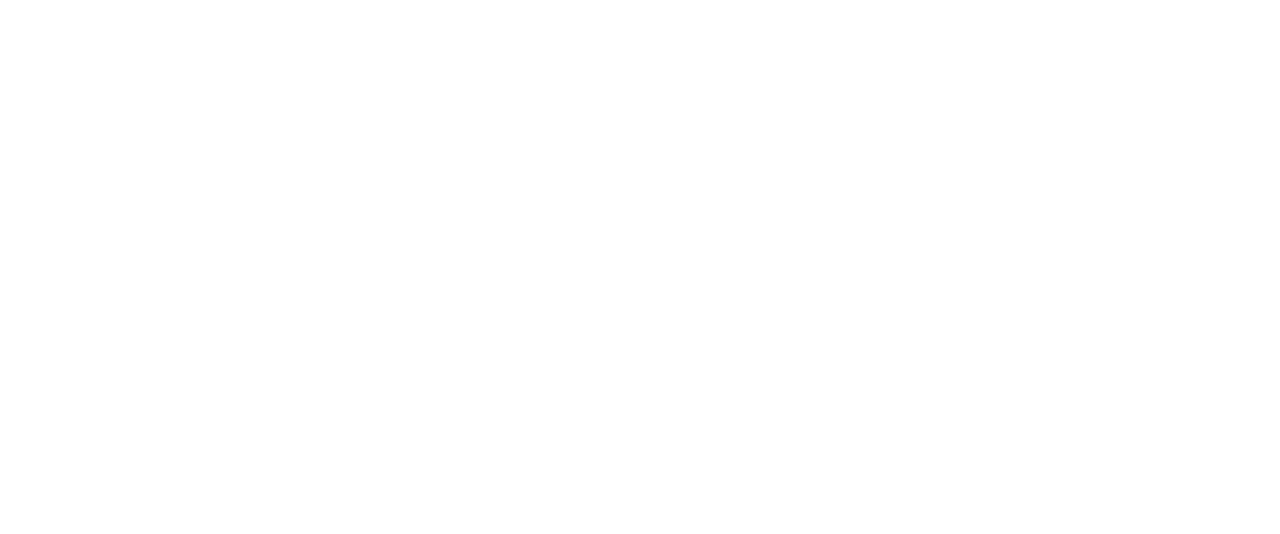
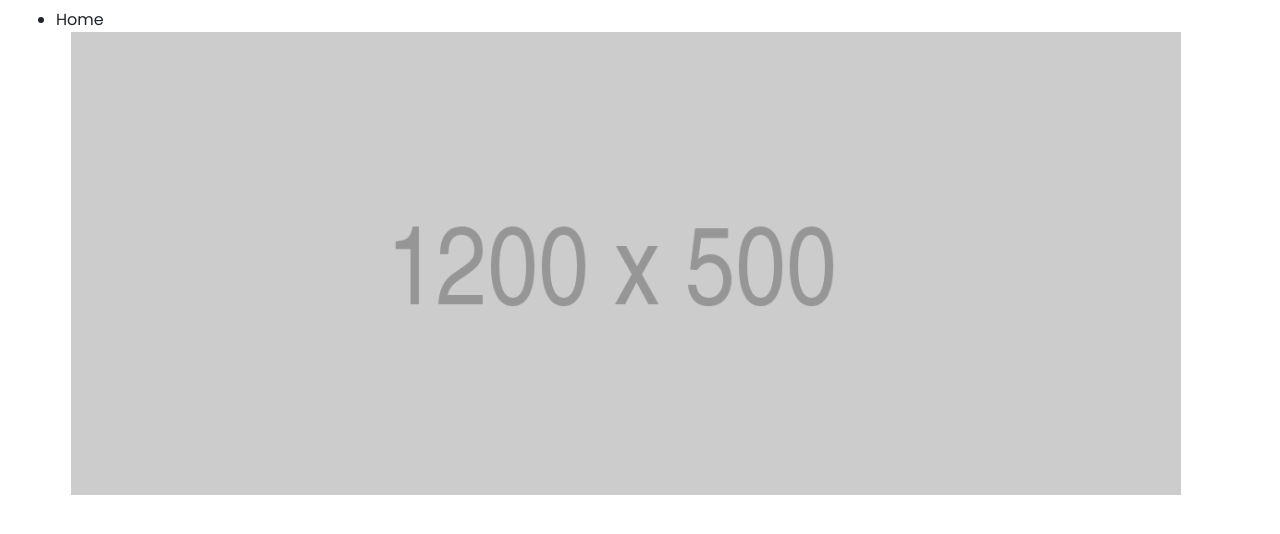
Before and after one commit to produccionesram/portfolio-FrontEnd, a plain HTML site: page index.html in a window 1280 px wide. Drawn offline with nearby package versions, Linux system fonts and the light colour scheme; files that its build step writes are made by us from their sources.

Commit message:
Primer formato de contenido

```diff
--- a/index.html
+++ b/index.html
@@ -5,18 +5,29 @@
     <meta http-equiv="X-UA-Compatible" content="IE=edge">
     <meta name="viewport" content="width=device-width, initial-scale=1.0">
     <link rel="stylesheet" href="https://cdn.jsdelivr.net/npm/bootstrap@4.6.1/dist/css/bootstrap.min.css">
-    <link rel="stylesheet" href="style.css" class="css">
+    <link rel="stylesheet" href="/styles/style.css" class="css">
     <script src="https://cdn.jsdelivr.net/npm/jquery@3.6.0/dist/jquery.slim.min.js"></script>
     <script src="https://cdn.jsdelivr.net/npm/popper.js@1.16.1/dist/umd/popper.min.js"></script>
     <script src="https://cdn.jsdelivr.net/npm/bootstrap@4.6.1/dist/js/bootstrap.bundle.min.js"></script>
     <link rel="preconnect" href="https://fonts.googleapis.com">
     <link rel="preconnect" href="https://fonts.gstatic.com" crossorigin>
     <link href="https://fonts.googleapis.com/css2?family=Poppins&display=swap" rel="stylesheet">
-    <title>M@uro Romero | RAM</title>
+    <title>Mauro Romero | Fullstack Dev</title>
 </head>
 <body>
-<container class="container-fluid">
 
-</container>
+    <container class="navbar">
+        <ul>
+            <li>Home</li>
+
+    </container>
+<div class="container">
+    <div class="row">
+        <div class="col">
+            <img class="img-fluid" src="../images/1200x500.png">
+        </div>
+    </div>
+</div>
+<script src="https://cdn.jsdelivr.net/npm/bootstrap@5.2.0/dist/js/bootstrap.bundle.min.js" integrity="sha384-A3rJD856KowSb7dwlZdYEkO39Gagi7vIsF0jrRAoQmDKKtQBHUuLZ9AsSv4jD4Xa" crossorigin="anonymous"></script>
 </body>
 </html>
--- a/styles/style.css
+++ b/styles/style.css
@@ -0,0 +1,3 @@
+body {
+    font-family: 'Poppins', sans-serif;
+}
```
Also changed, not shown: images/1200x500.png (added).
